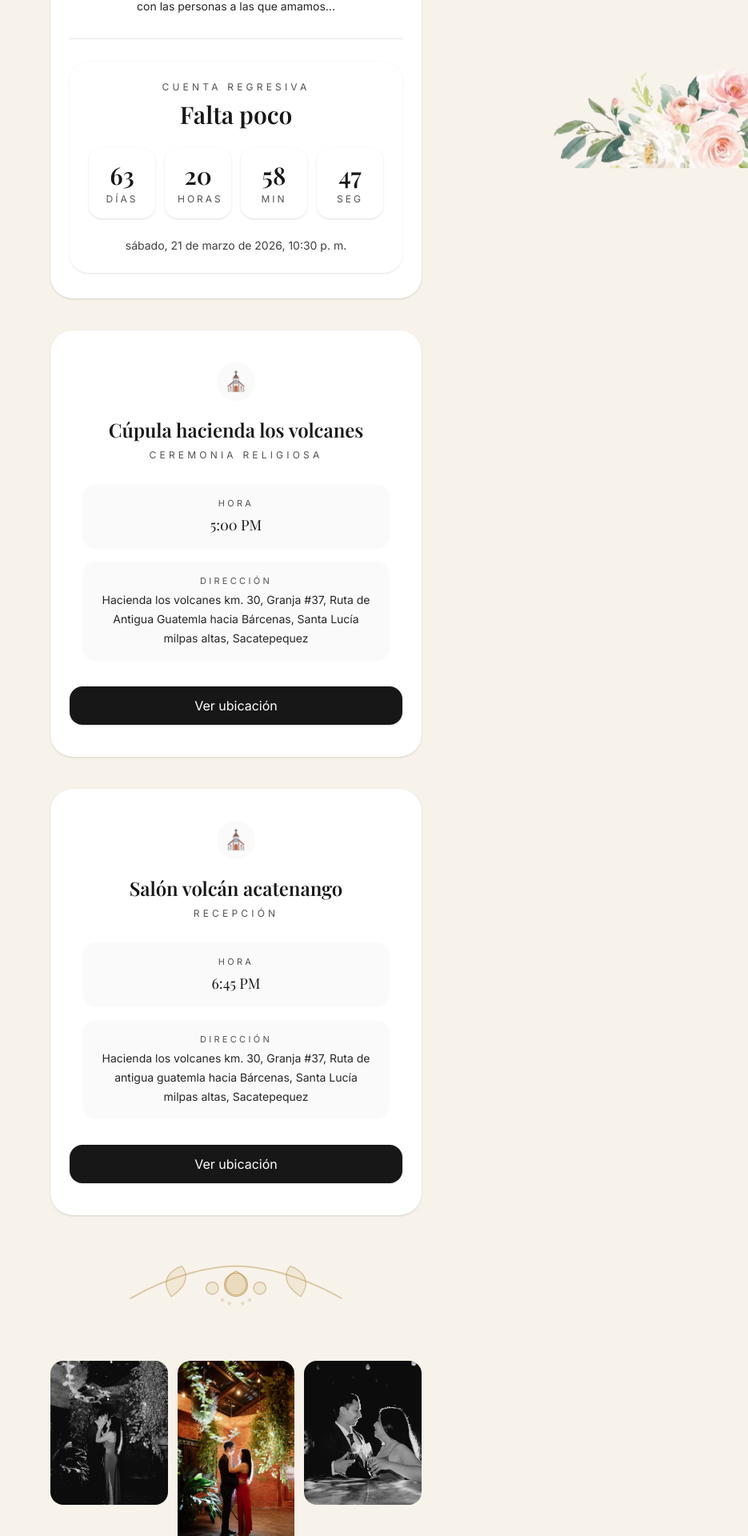
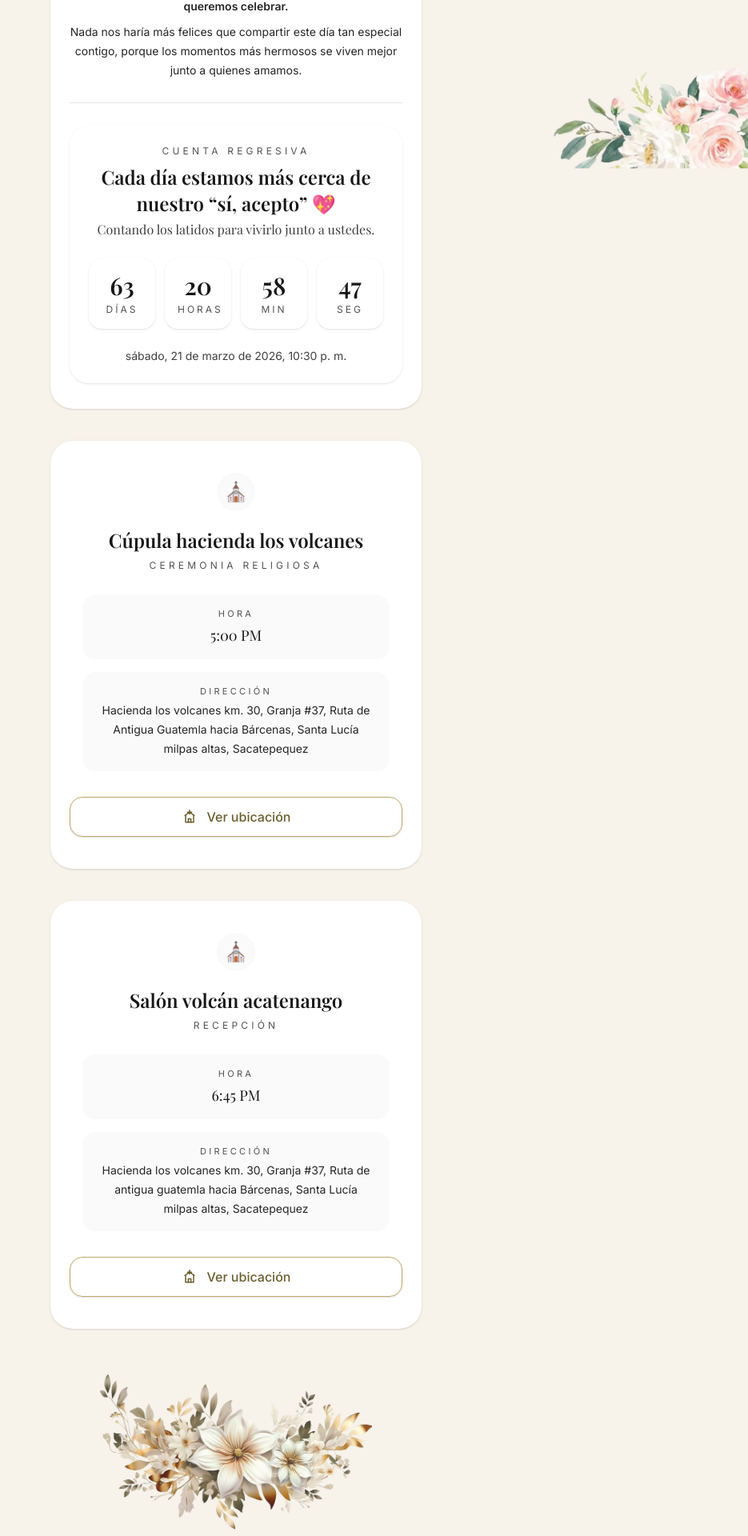
Before and after one commit to jrongalicia/invitacion-boda, a Next.js app: page / in a window 1280 px wide. Shown: the part 620-2540 px from the top of the page at 80% size, without its empty margins (345-1280 px from the left). Built offline with nearby package versions, Linux system fonts and the light colour scheme; a web font is replaced by a local one.

Commit message:
agrega fondo y mejora estilo de botones

```diff
--- a/src/app/page.tsx
+++ b/src/app/page.tsx
@@ -12,8 +12,12 @@ const EVENT = {
   couple: "Diego & Estefanny",
   dateISO: "2026-03-21T16:30:00-06:00",
   dateLabel: "21.03.26",
-  quote:
-    "Nuestra felicidad solo está completa cuando la compartimos con las personas a las que amamos...",
+  quote: {
+    highlight:
+      "El amor nos unió y la vida nos regaló una historia que queremos celebrar.",
+    text:
+      "Nada nos haría más felices que compartir este día tan especial contigo, porque los momentos más hermosos se viven mejor junto a quienes amamos.",
+  },
   ceremony: {
     name: "Ceremonia Religiosa",
     place: "Cúpula hacienda los volcanes",
@@ -78,7 +82,12 @@ export default function Home() {
           <Reveal>
             <div className="rounded-[28px] bg-white px-6 py-8 text-center shadow-sm">
               <p className="mt-5 text-sm leading-6 text-neutral-800">
-                {EVENT.quote}
+                <strong className="block font-semibold">
+                  {EVENT.quote.highlight}
+                </strong>
+                <span className="block mt-2">
+                  {EVENT.quote.text}
+                </span>
               </p>
 
               <div className="mt-7 h-px bg-neutral-200" />
@@ -191,7 +200,7 @@ export default function Home() {
               </p>
 
               <p className="mt-5 text-xs uppercase tracking-[0.3em] text-neutral-600">
-                Agradecemos <strong>evitar</strong> los siguientes colores
+                Con mucho amor, les pedimos <strong><strong>evitar</strong></strong> los siguientes colores para mantener la armonía y elegancia de este día tan especial.
               </p>
 
               <div className="mt-4 flex items-center justify-center gap-3">
@@ -220,7 +229,12 @@ export default function Home() {
               </p>
 
               <p className="mt-4 text-sm leading-6 text-neutral-700">
-                Su presencia es nuestro mejor regalo.
+                <span className="block">
+                  Su presencia es nuestro mayor regalo y lo más valioso para nosotros.
+                </span>
+                <span className="block mt-2">
+                  Si desean tener un detalle adicional, lo recibiremos con mucho cariño.
+                </span>
               </p>
 
               {/* Botón Cemaco */}
@@ -228,8 +242,13 @@ export default function Home() {
                 href="https://www.cemaco.com/list/BODADIEGOYESTEFANNY21032026"
                 target="_blank"
                 rel="noreferrer"
-                className="mt-8 inline-flex w-full items-center justify-center rounded-2xl bg-neutral-900 px-6 py-3 text-white shadow-sm transition hover:opacity-90"
+                className="mt-8 inline-flex w-full items-center justify-center gap-3 rounded-2xl border px-6 py-3 font-medium shadow-sm transition hover:bg-neutral-50 active:scale-[0.99]"
+                style={{
+                  borderColor: "#BFA76A", // dorado suave
+                  color: "#6B5E2E",
+                }}
               >
+                <GiftIcon className="h-5 w-5" />
                 Ver lista de regalos
               </a>
             </div>
@@ -238,31 +257,63 @@ export default function Home() {
 
 
 
-        {/* CTA (por ahora sin RSVP) */}
+        {/* CONFIRMACION */}
         <section className="mt-10 pb-14">
+          <Reveal>
+            <div className="rounded-[28px] bg-white px-6 py-8 text-center shadow-sm">
+              <p className="font-serif text-2xl font-semibold text-neutral-900">
+                Confirmación
+              </p>
+              <p className="mt-2 text-sm text-neutral-700">
+                Con mucho cariño, les pedimos confirmar su asistencia escribiéndonos por WhatsApp.
+              </p>
+
+              <div className="mt-6 flex flex-col gap-3">
+                <a
+                  href={`https://wa.me/50258542180?text=${encodeURIComponent(
+                    "Hola 💕 Con mucha ilusión confirmo mi asistencia a la boda de Diego & Estefanny. ¡Gracias por hacernos parte de este día tan especial!"
+                  )}`}
+                  target="_blank"
+                  rel="noreferrer"
+                  className="rounded-2xl border bg-white px-6 py-3 shadow-sm transition hover:bg-neutral-50 active:scale-[0.99]"
+                  style={{ borderColor: "#25D366", color: "#25D366" }}
+                >
+                  <span className="inline-flex items-center justify-center gap-3">
+                    <WhatsAppIcon className="h-5 w-5" />
+                    Confirmar con Diego
+                  </span>
+                </a>
+                <a
+                  href={`https://wa.me/50230128382?text=${encodeURIComponent(
+                    "Hola 💕 Con mucha ilusión confirmo mi asistencia a la boda de Diego & Estefanny. ¡Gracias por hacernos parte de este día tan especial!"
+                  )}`}
+                  target="_blank"
+                  rel="noreferrer"
+                  className="rounded-2xl border bg-white px-6 py-3 shadow-sm transition hover:bg-neutral-50 active:scale-[0.99]"
+                  style={{ borderColor: "#25D366", color: "#25D366" }}
+                >
+                  <span className="inline-flex items-center justify-center gap-3">
+                    <WhatsAppIcon className="h-5 w-5" />
+                    Confirmar con Estefanny
+                  </span>
+                </a>
+              </div>
+
+            </div>
+          </Reveal>
+        </section>
+
+        {/* DESPEDIDA */}
+        <section className="">
           <Reveal>
             <div className="rounded-[28px] bg-white px-6 py-8 text-center shadow-sm">
               <p className="font-serif text-2xl font-semibold text-neutral-900">
                 ¡Te esperamos!
               </p>
               <p className="mt-2 text-sm text-neutral-700">
-                Agradeceríamos pudiera confirmar tu asistencia en el siguiente botón.
+                ¡Los esperamos con el corazón lleno de amor!
+                Gracias por acompañarnos en este momento tan importante de nuestras vidas.
               </p>
-
-              <div className="mt-6 flex flex-col gap-3">
-                <a
-                  className="rounded-2xl border border-neutral-900 bg-white px-6 py-3 text-neutral-900 shadow-sm transition hover:bg-neutral-100"
-                  href={`https://wa.me/50200000000?text=${encodeURIComponent(
-                    "Hola! Tengo una duda sobre la boda 🙂"
-                  )}`}
-                  target="_blank"
-                  rel="noreferrer"
-                  color="bg-green-600"
-                >
-                  Escribir por WhatsApp
-                </a>
-              </div>
-
             </div>
           </Reveal>
         </section>
@@ -271,51 +322,7 @@ export default function Home() {
   );
 }
 
-function Card({
-  icon,
-  title,
-  subtitle,
-  meta,
-  buttonLabel,
-  buttonHref,
-}: {
-  icon: React.ReactNode;
-  title: string;
-  subtitle: string;
-  meta: { k: string; v: string }[];
-  buttonLabel: string;
-  buttonHref: string;
-}) {
-  return (
-    <div className="rounded-[28px] bg-white px-6 py-8 shadow-sm">
-      <div className="flex items-center justify-center">{icon}</div>
-      <p className="mt-4 text-center font-serif text-2xl font-semibold text-neutral-900">
-        {title}
-      </p>
-      <p className="mt-1 text-center text-xs uppercase tracking-[0.35em] text-neutral-600">
-        {subtitle}
-      </p>
 
-      <div className="mt-6 space-y-3">
-        {meta.map((m) => (
-          <div key={m.k} className="grid grid-cols-12 gap-3 text-sm">
-            <div className="col-span-3 font-medium text-neutral-700">{m.k}</div>
-            <div className="col-span-9 text-neutral-800">{m.v}</div>
-          </div>
-        ))}
-      </div>
-
-      <a
-        href={buttonHref}
-        target="_blank"
-        rel="noreferrer"
-        className="mt-6 inline-flex w-full items-center justify-center rounded-2xl bg-neutral-900 px-6 py-3 text-white shadow-sm transition hover:opacity-90"
-      >
-        {buttonLabel}
-      </a>
-    </div>
-  );
-}
 
 function Timeline({
   items,
@@ -468,10 +475,92 @@ function VenueCard({
         href={href}
         target="_blank"
         rel="noreferrer"
-        className="mt-8 inline-flex w-full items-center justify-center rounded-2xl bg-neutral-900 px-6 py-3 text-white shadow-sm transition hover:opacity-90"
+        className="mt-8 inline-flex w-full items-center justify-center gap-3 rounded-2xl border px-6 py-3 font-medium shadow-sm transition hover:bg-neutral-50 active:scale-[0.99]"
+        style={{
+          borderColor: "#BFA76A",
+          color: "#6B5E2E",
+        }}
       >
+        {icon === "⛪" ? <ChurchLocationIcon className="h-5 w-5" /> : <ReceptionIcon className="h-5 w-5" />}
         {buttonLabel}
       </a>
     </div>
   );
 }
+
+function WhatsAppIcon({ className = "h-5 w-5" }: { className?: string }) {
+  return (
+    <svg
+      viewBox="0 0 32 32"
+      className={className}
+      aria-hidden="true"
+      fill="#25D366"
+    >
+      <path d="M19.11 17.44c-.28-.14-1.64-.81-1.89-.9-.26-.09-.45-.14-.64.14-.19.28-.73.9-.9 1.08-.16.19-.33.21-.61.07-.28-.14-1.17-.43-2.23-1.38-.82-.73-1.38-1.64-1.54-1.92-.16-.28-.02-.43.12-.57.12-.12.28-.33.42-.49.14-.16.19-.28.28-.47.09-.19.05-.35-.02-.49-.07-.14-.64-1.54-.87-2.11-.23-.55-.47-.47-.64-.48h-.55c-.19 0-.49.07-.75.35-.26.28-.98.96-.98 2.34 0 1.38 1 2.72 1.14 2.91.14.19 1.97 3.01 4.78 4.22.67.29 1.19.46 1.59.59.67.21 1.27.18 1.75.11.53-.08 1.64-.67 1.87-1.32.23-.65.23-1.21.16-1.32-.07-.11-.26-.18-.54-.32z" />
+      <path d="M26.67 5.33C24.01 2.67 20.52 1.2 16.76 1.2 9.1 1.2 2.87 7.43 2.87 15.09c0 2.45.64 4.84 1.86 6.94L2.76 30.8l8.97-1.93c2.04 1.11 4.34 1.69 6.7 1.69h.01c7.66 0 13.89-6.23 13.89-13.89 0-3.76-1.47-7.25-4.13-9.91zM18.43 28.2h-.01c-2.13 0-4.21-.57-6.02-1.64l-.43-.25-5.33 1.15 1.13-5.19-.28-.45c-1.18-1.88-1.8-4.04-1.8-6.23 0-6.33 5.15-11.49 11.49-11.49 3.07 0 5.95 1.2 8.12 3.37 2.17 2.17 3.37 5.05 3.37 8.12 0 6.33-5.15 11.49-11.24 11.61z" />
+    </svg>
+  );
+}
+
+
+function GiftIcon({ className = "h-5 w-5" }: { className?: string }) {
+  return (
+    <svg
+      viewBox="0 0 24 24"
+      className={className}
+      fill="none"
+      stroke="currentColor"
+      strokeWidth="1.8"
+      strokeLinecap="round"
+      strokeLinejoin="round"
+      aria-hidden="true"
+    >
+      <rect x="3" y="8" width="18" height="13" rx="2" />
+      <path d="M3 12h18" />
+      <path d="M12 8v13" />
+      <path d="M7.5 8c-1.5 0-2.5-1-2.5-2.2C5 4.2 6.3 3 8 3c2 0 4 2.5 4 5" />
+      <path d="M16.5 8c1.5 0 2.5-1 2.5-2.2C19 4.2 17.7 3 16 3c-2 0-4 2.5-4 5" />
+    </svg>
+  );
+}
+
+function ChurchLocationIcon({ className = "h-5 w-5" }: { className?: string }) {
+  return (
+    <svg
+      viewBox="0 0 24 24"
+      className={className}
+      fill="none"
+      stroke="currentColor"
+      strokeWidth="1.8"
+      strokeLinecap="round"
+      strokeLinejoin="round"
+      aria-hidden="true"
+    >
+      <path d="M12 2v6" />
+      <path d="M9 5h6" />
+      <path d="M5 10l7-5 7 5" />
+      <path d="M6 10v10h12V10" />
+      <path d="M10 20v-5h4v5" />
+    </svg>
+  );
+}
+
+function ReceptionIcon({ className = "h-5 w-5" }: { className?: string }) {
+  return (
+    <svg
+      viewBox="0 0 24 24"
+      className={className}
+      fill="none"
+      stroke="currentColor"
+      strokeWidth="1.8"
+      strokeLinecap="round"
+      strokeLinejoin="round"
+      aria-hidden="true"
+    >
+      <path d="M8 3v6a4 4 0 0 0 8 0V3" />
+      <path d="M6 3h12" />
+      <path d="M12 13v7" />
+      <path d="M8 20h8" />
+    </svg>
+  );
+}
--- a/src/components/Countdown.tsx
+++ b/src/components/Countdown.tsx
@@ -37,9 +37,21 @@ export default function Countdown({ dateISO }: { dateISO: string }) {
         Cuenta regresiva
       </p>
 
-      <p className="mt-2 font-serif text-2xl font-semibold text-neutral-900 sm:text-3xl">
-        {diff.isPast ? "¡Hoy es el gran día! " : "Falta poco "}
+      <p className="mt-2 font-serif text-2xl font-semibold text-neutral-900 sm:text-1xl leading-snug">
+        {diff.isPast ? (
+          <span>¡Hoy es el gran día! 💍</span>
+        ) : (
+          <>
+            <span className="block">
+              Cada día estamos más cerca de nuestro “sí, acepto” 💖
+            </span>
+            <span className="block mt-1 text-base font-normal text-neutral-700">
+              Contando los latidos para vivirlo junto a ustedes.
+            </span>
+          </>
+        )}
       </p>
+
 
       <div className="mt-6 grid grid-cols-2 gap-3 sm:grid-cols-4">
         <Stat label="Días" value={String(diff.days)} />
--- a/src/components/FloralDivider.tsx
+++ b/src/components/FloralDivider.tsx
@@ -1,5 +1,6 @@
 "use client";
 
+import Image from "next/image";
 import { motion } from "framer-motion";
 
 export default function FloralDivider() {
@@ -16,79 +17,16 @@ export default function FloralDivider() {
           animate={{ y: [0, 4, 0] }}
           transition={{ duration: 6, repeat: Infinity, ease: "easeInOut" }}
         >
-          <FloralDividerSVG />
+          <Image
+            src="/fondo/centro.png"
+            alt=""
+            width={800}
+            height={220}
+            priority
+            className="h-auto w-full opacity-90"
+          />
         </motion.div>
       </motion.div>
     </div>
   );
 }
-
-function FloralDividerSVG() {
-  return (
-    <svg viewBox="0 0 800 220" fill="none" className="h-auto w-full">
-      {/* ramas */}
-      <path
-        d="M90 150c120-70 240-95 310-95s190 25 310 95"
-        stroke="rgba(180,140,60,0.45)"
-        strokeWidth="4"
-        strokeLinecap="round"
-      />
-
-      {/* hojas laterales */}
-      <path
-        d="M210 145c-28-36-18-72 30-90 20 22 20 56-30 90Z"
-        fill="rgba(200,160,80,0.14)"
-        stroke="rgba(180,140,60,0.45)"
-        strokeWidth="3"
-      />
-      <path
-        d="M590 145c28-36 18-72-30-90-20 22-20 56 30 90Z"
-        fill="rgba(200,160,80,0.14)"
-        stroke="rgba(180,140,60,0.45)"
-        strokeWidth="3"
-      />
-
-      {/* flor central */}
-      <circle
-        cx="400"
-        cy="110"
-        r="34"
-        fill="rgba(200,160,80,0.20)"
-        stroke="rgba(180,140,60,0.60)"
-        strokeWidth="3"
-      />
-      <path
-        d="M400 70c20 10 30 24 30 40s-12 30-30 30-30-14-30-30 10-30 30-40Z"
-        fill="rgba(200,160,80,0.10)"
-        stroke="rgba(180,140,60,0.50)"
-        strokeWidth="3"
-      />
-
-      {/* florecitas */}
-      {[
-        [330, 120, 18],
-        [470, 120, 18],
-      ].map(([x, y, r], i) => (
-        <circle
-          key={i}
-          cx={x}
-          cy={y}
-          r={r}
-          fill="rgba(200,160,80,0.14)"
-          stroke="rgba(180,140,60,0.50)"
-          strokeWidth="3"
-        />
-      ))}
-
-      {/* puntitos */}
-      {[
-        [360, 155],
-        [380, 165],
-        [420, 165],
-        [440, 155],
-      ].map(([cx, cy], i) => (
-        <circle key={i} cx={cx} cy={cy} r="5" fill="rgba(180,140,60,0.25)" />
-      ))}
-    </svg>
-  );
-}
```
Also changed, not shown: public/fondo/centro.png (added), public/fondo/fondo2.png (deleted).
